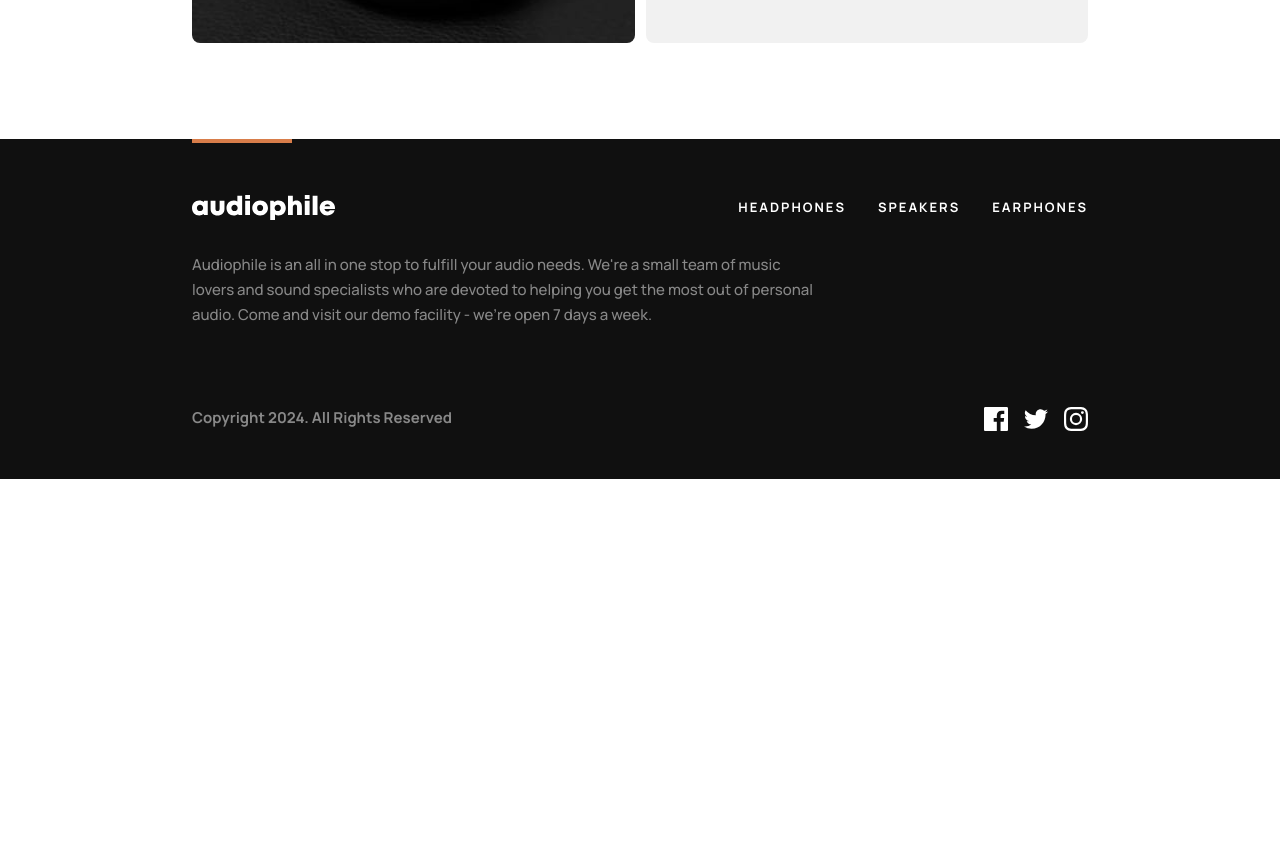
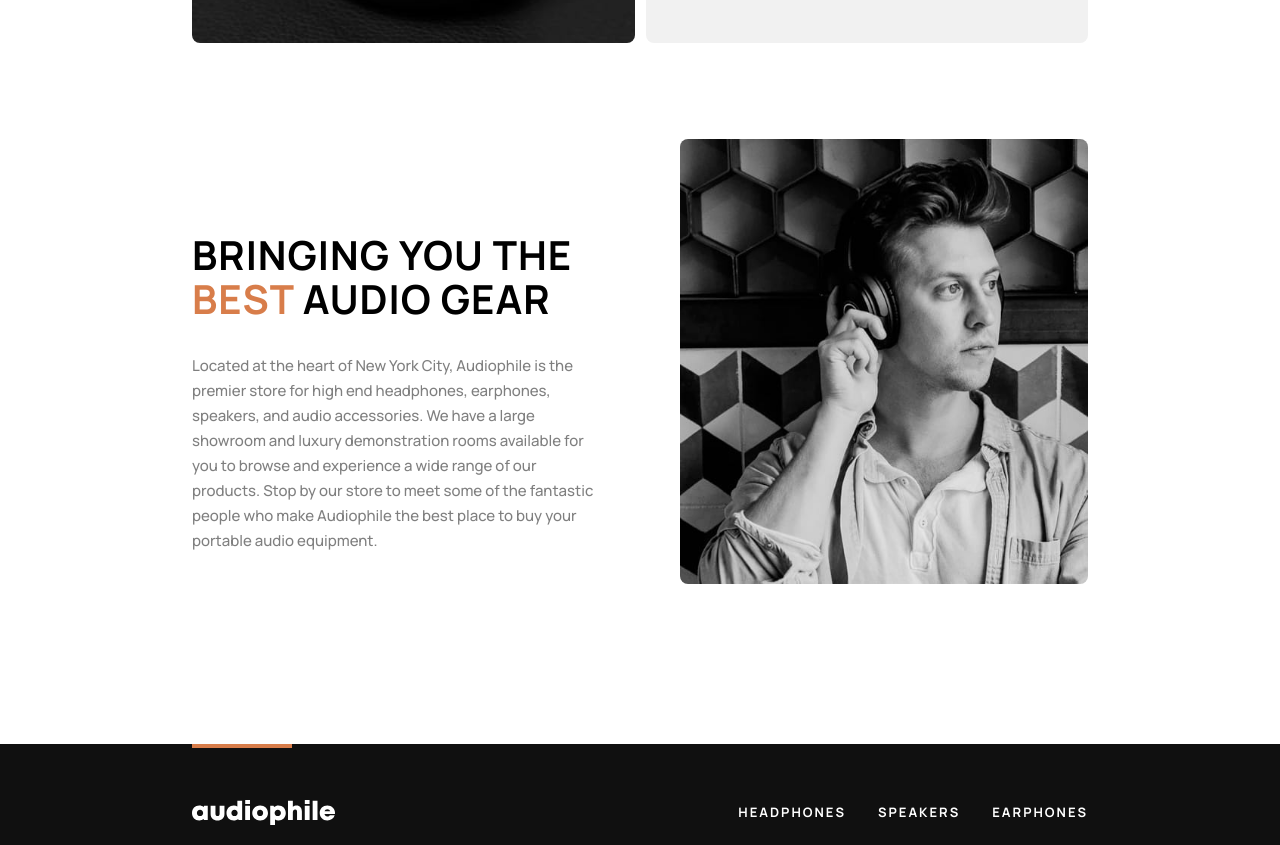
Before and after one commit to amallen1/audio-ecommerce, a Next.js app: page / in a window 1280 px wide. Shown: the part 2100-2945 px from the top of the page. Before the commit the page ends 2579 px from the top, so only its background shows below. Built offline with nearby package versions, Linux system fonts and the light colour scheme.

Commit message:
added about component

```diff
--- /dev/null
+++ b/src/app/components/About.tsx
@@ -0,0 +1,48 @@
+import Image from "next/image";
+const About = () => {
+  return (
+    <div className="text-center lg:grid lg:grid-cols-2 lg:gap-x-20">
+      <div className="mb-10 md:mb-16 lg:order-1">
+        <Image
+          src="/assets/shared/mobile/image-best-gear.jpg"
+          width={327}
+          height={300}
+          alt="Man wearing headphones"
+          className="rounded-lg m-auto smd:w-[500px] md:hidden"
+        />
+
+        <Image
+          src="/assets/shared/tablet/image-best-gear.jpg"
+          width={689}
+          height={300}
+          alt="Man wearing headphones"
+          className="rounded-lg m-auto hidden md:block lg:hidden"
+        />
+
+        <Image
+          src="/assets/shared/desktop/image-best-gear.jpg"
+          width={327}
+          height={300}
+          alt="Man wearing headphones"
+          className="rounded-lg m-auto hidden lg:block lg:w-full"
+        />
+      </div>
+
+      <div className="max-w-[572px] m-auto lg:text-left">
+        <h2 className="uppercase text-black text-[28px] tracking-[1px] mb-8 smd:px-12 md:text-[40px]/[44px] md:px-0 xl:pr-10">
+          Bringing you the <span className="text-orange-200">best</span> audio
+          gear
+        </h2>
+        <p className="text-black/50">
+          Located at the heart of New York City, Audiophile is the premier store
+          for high end headphones, earphones, speakers, and audio accessories.
+          We have a large showroom and luxury demonstration rooms available for
+          you to browse and experience a wide range of our products. Stop by our
+          store to meet some of the fantastic people who make Audiophile the
+          best place to buy your portable audio equipment.
+        </p>
+      </div>
+    </div>
+  );
+};
+export default About;
--- a/src/app/components/FeaturedProducts.tsx
+++ b/src/app/components/FeaturedProducts.tsx
@@ -5,28 +5,28 @@ const FeaturedProducts = () => {
   //
   return (
     <div>
-      <div className="bg-orange-200 w-full rounded-lg py-14 px-6 bg-[url('/assets/home/desktop/pattern-circles.svg')] bg-cover bg-no-repeat bg-[center_-135px] flex flex-col items-center gap-y-8 mb-6 md:pb-16 md:gap-y-16 md:bg-[length:129%] md:bg-[center_-250px] md:mb-8 lg:flex-row lg:justify-center lg:overflow-hidden lg:gap-x-24 lg:py-10 lg:bg-[-167px_10%] lg:bg-[length:88%] xl:mb-12">
+      <div className="bg-orange-200 w-full rounded-lg py-14 px-6 bg-circle-pattern bg-cover bg-no-repeat bg-[center_-135px] flex flex-col items-center gap-y-8 mb-6 md:pb-16 md:gap-y-16 md:bg-[length:129%] md:bg-[center_-250px] md:mb-8 lg:flex-row lg:justify-center lg:overflow-hidden lg:gap-x-24 lg:py-10 lg:bg-[-167px_10%] lg:bg-[length:88%] xl:mb-12">
         <div>
           <Image
             src="/assets/home/mobile/image-speaker-zx9.png"
             width={172}
             height={207}
             className="md:hidden"
-            alt=""
+            alt="Speaker ZX9"
           />
           <Image
             src="/assets/home/tablet/image-speaker-zx9.png"
             width={197}
             height={237}
             className="hidden md:block lg:hidden"
-            alt=""
+            alt="Speaker ZX9"
           />
           <Image
             src="/assets/home/desktop/image-speaker-zx9.png"
             width={300}
             height={493}
             className="hidden relative top-12 lg:block xl:w-[380px] xl:top-[3.5rem] xl:left-14"
-            alt=""
+            alt="Speaker ZX9"
           />
         </div>
 
@@ -43,13 +43,13 @@ const FeaturedProducts = () => {
         </div>
       </div>
 
-      <div className="bg-[url('/assets/home/mobile/image-speaker-zx7.jpg')] bg-cover bg-center mb-6 rounded-lg pl-6 py-[101px] md:bg-[url('/assets/home/tablet/image-speaker-zx7.jpg')] md:pl-16 md:mb-8 lg:pl-24 xl:bg-[url('/assets/home/desktop/image-speaker-zx7.jpg')] xl:mb-12">
+      <div className="bg-mobile-zx7 bg-cover bg-center mb-6 rounded-lg pl-6 py-[101px] md:bg-tablet-zx7 md:pl-16 md:mb-8 lg:pl-24 xl:bg-desktop-zx7 xl:mb-12">
         <h2 className="text-3xl text-black mb-8 tracking-[2px]">ZX7 Speaker</h2>
         <Button variant="secondary">See Product</Button>
       </div>
 
       <div className="md:grid md:grid-cols-2 md:gap-x-[11px] xl:gap-x-[30px]">
-        <div className="bg-[url('/assets/home/mobile/image-earphones-yx1.jpg')] bg-no-repeat h-[200px] bg-center rounded-lg bg-cover mb-6 md:mb-0 md:h-[320px] md:bg-[url('/assets/home/tablet/image-earphones-yx1.jpg')] lg:bg-[url('/assets/home/desktop/image-earphones-yx1.jpg')]" />
+        <div className="bg-mobile-yx1 bg-no-repeat h-[200px] bg-center rounded-lg bg-cover mb-6 md:mb-0 md:h-[320px] md:bg-tablet-yx1 lg:bg-desktop-yx1" />
         <div className="pl-6 py-10 bg-gray-200 rounded-lg md:pl-10 md:py-[101px]">
           <h2 className="text-3xl text-black mb-8 tracking-[2px]">
             YX1 earphones
--- a/src/app/page.tsx
+++ b/src/app/page.tsx
@@ -1,3 +1,4 @@
+import About from "./components/About";
 import CategoryLinks from "./components/CategoryLinks";
 import FeaturedProducts from "./components/FeaturedProducts";
 import Hero from "./components/Hero";
@@ -16,11 +17,14 @@ export default function Home() {
           <CategoryLinks />
         </div>
 
-        <div>
+        <div className="mb-32 md:mb-24 xl:mb-48">
           <FeaturedProducts />
         </div>
+
+        <div>
+          <About />
+        </div>
       </div>
-
     </div>
   );
 }
--- a/tailwind.config.ts
+++ b/tailwind.config.ts
@@ -37,6 +37,13 @@ const config: Config = {
         "hero-sm": "url('/assets/home/mobile/image-hero.jpg')",
         "hero-md": "url('/assets/home/tablet/image-hero.jpg')",
         "hero-lg": "url('/assets/home/desktop/image-hero.jpg')",
+        "circle-pattern": "url('/assets/home/desktop/pattern-circles.svg')",
+        "mobile-zx7": "url('/assets/home/mobile/image-speaker-zx7.jpg')",
+        "tablet-zx7": "url('/assets/home/tablet/image-speaker-zx7.jpg')",
+        "desktop-zx7": "url('/assets/home/desktop/image-speaker-zx7.jpg')",
+        "mobile-yx1": "url('/assets/home/mobile/image-earphones-yx1.jpg')",
+        "tablet-yx1": "url('/assets/home/tablet/image-earphones-yx1.jpg')",
+        "desktop-yx1": "url('/assets/home/desktop/image-earphones-yx1.jpg')",
       },
       fontSize: {
         overline: [
```
